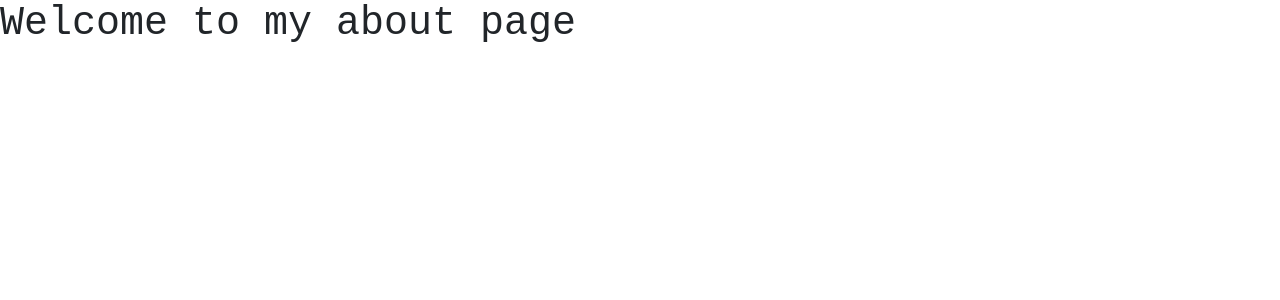
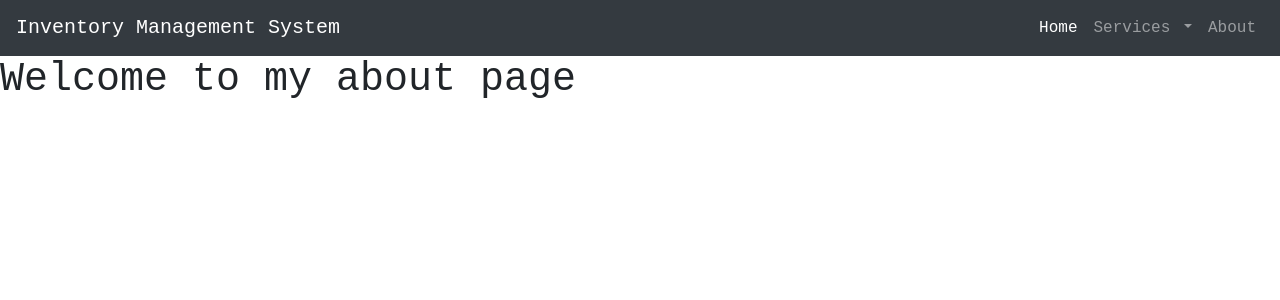
Before and after one commit to bethambasa/inventory-management-system, a Flask app: page /about in a window 1280 px wide. Shown: the top 300 px of the page. Run offline with Flask 2, Linux system fonts and the light colour scheme; some libraries are stand-ins or nearby versions.

Commit message:
html fixes

```diff
--- a/templates/base.html
+++ b/templates/base.html
@@ -1,100 +1,62 @@
 <!DOCTYPE html>
 <html lang="en">
 <head>
+    {% block head %}
     <meta charset="UTF-8">
     <meta name="viewport" content="width=device-width, initial-scale=1.0">
-    <title>{% block title %}
+    <link rel="stylesheet" href="https://stackpath.bootstrapcdn.com/bootstrap/4.4.1/css/bootstrap.min.css" integrity="sha384-Vkoo8x4CGsO3+Hhxv8T/Q5PaXtkKtu6ug5TOeNV6gBiFeWPGFN9MuhOf23Q9Ifjh" crossorigin="anonymous">
+    <link rel="stylesheet" type="text/css" href="//cdn.datatables.net/1.10.20/css/jquery.dataTables.min.css">
+
+    <title>{% block title %}{% endblock %}</title>
     {% endblock %}
-    </title>
 </head>
-<body>
-
-
-
-
-
-
-
-
-    <link rel="stylesheet" href="https://stackpath.bootstrapcdn.com/bootstrap/4.4.1/css/bootstrap.min.css" integrity="sha384-Vkoo8x4CGsO3+Hhxv8T/Q5PaXtkKtu6ug5TOeNV6gBiFeWPGFN9MuhOf23Q9Ifjh" crossorigin="anonymous">
-
-    <link rel="stylesheet" type="text/css" href="//cdn.datatables.net/1.10.20/css/jquery.dataTables.min.css">
 <style>
     body{
         font-family: 'Courier New', Courier, monospace;
     }
-
-        table{
-
-        }
 </style>
-</head>
-
 <body>
+    <div class="">
+        <nav class="navbar navbar-expand-lg navbar-dark bg-dark">
+            <a class="navbar-brand" href="#">Inventory Management System</a>
+            <button class="navbar-toggler" type="button" data-toggle="collapse" data-target="#navbarSupportedContent" aria-controls="navbarSupportedContent" aria-expanded="false" aria-label="Toggle navigation">
+              <span class="navbar-toggler-icon"></span>
+            </button>
 
             <div class="collapse navbar-collapse" id="navbarSupportedContent">
-            <ul class="navbar-nav mr-auto">
+              <ul class="navbar-nav ml-auto ml-5">
                 <li class="nav-item active">
-                    <a class="nav-link" href="#">Home <span class="sr-only">(current)</span></a>
-                    <a class="nav-link" href="{{ url_for('index') }}"> Home <span class="sr-only">(current)</span></a>
+                  <a class="nav-link" href="/">Home <span class="sr-only">(current)</span></a>
                 </li>
-
-                <li class="nav-item">
-                    <a class="nav-link" href="#">Link</a>
-                    <a class="nav-link" href="{{ url_for('about') }}">About us</a>
-                </li>
-
                 <li class="nav-item dropdown">
-                    <a class="nav-link dropdown-toggle" href="#" id="navbarDropdown" role="button"
-                        data-toggle="dropdown" aria-haspopup="true" aria-expanded="false">
-                        Dropdown
-                        Our Services
+                    <a class="nav-link dropdown-toggle" href="#" id="navbarDropdown" role="button" data-toggle="dropdown" aria-haspopup="true" aria-expanded="false">
+                      Services
                     </a>
                     <div class="dropdown-menu" aria-labelledby="navbarDropdown">
-                        <a class="dropdown-item" href="#">Action</a>
-                        <a class="dropdown-item" href="#">Another action</a>
-                        <a class="dropdown-item" href="{{ url_for('service') }}">Service</a>
-                        <a class="dropdown-item" href="{{ url_for('inventories') }}">Inventory Page</a>
+                      <a class="dropdown-item" href="/inventories">IMS</a>
                       <div class="dropdown-divider"></div>
-                        <a class="dropdown-item" href="#">Something else here</a>
-                        <a class="dropdown-item" href="{{url_for('data_visualization')}}">Data Visualization</a>
                     </div>
                   </li>
-
-                </li>
                 <li class="nav-item">
-                    <a class="nav-link" href="{{ url_for('contact') }}">Contact Us</a>
+                  <a class="nav-link" href="/about">About</a>
                 </li>
 
               </ul>
-            <form class="form-inline my-2 my-lg-0">
-                <input class="form-control mr-sm-2" type="search" placeholder="Search" aria-label="Search">
-                <button class="btn btn-outline-success my-2 my-sm-0" type="submit">Search</button>
-            </form>
+
             </div>
           </nav>
-    {% block content%}
+    </div>
+{% block content %}
 
 {% endblock %}
-
-    {% block footer%}
-
-    {% endblock %}
-
-
-
 <script src="https://code.jquery.com/jquery-3.4.1.slim.min.js" integrity="sha384-J6qa4849blE2+poT4WnyKhv5vZF5SrPo0iEjwBvKU7imGFAV0wwj1yYfoRSJoZ+n" crossorigin="anonymous"></script>
 <script src="https://cdn.jsdelivr.net/npm/popper.js@1.16.0/dist/umd/popper.min.js" integrity="sha384-Q6E9RHvbIyZFJoft+2mJbHaEWldlvI9IOYy5n3zV9zzTtmI3UksdQRVvoxMfooAo" crossorigin="anonymous"></script>
 <script src="https://stackpath.bootstrapcdn.com/bootstrap/4.4.1/js/bootstrap.min.js" integrity="sha384-wfSDF2E50Y2D1uUdj0O3uMBJnjuUD4Ih7YwaYd1iqfktj0Uod8GCExl3Og8ifwB6" crossorigin="anonymous"></script>
-
-
 <script src="//cdn.datatables.net/1.10.20/js/jquery.dataTables.min.js"></script>
-
 <script>
     $(document).ready( function () {
         $('#myTable').DataTable();
     } );
 </script>
-
 </body>
 </html>
--- a/templates/inventory.html
+++ b/templates/inventory.html
@@ -7,6 +7,7 @@ Inventories
 {% endblock %}
 
 {% block content %}
+
 <div class="container ">
     <nav>
     <!-- Button trigger modal -->
```
Lines whose indentation alone changed are shown as unchanged.
